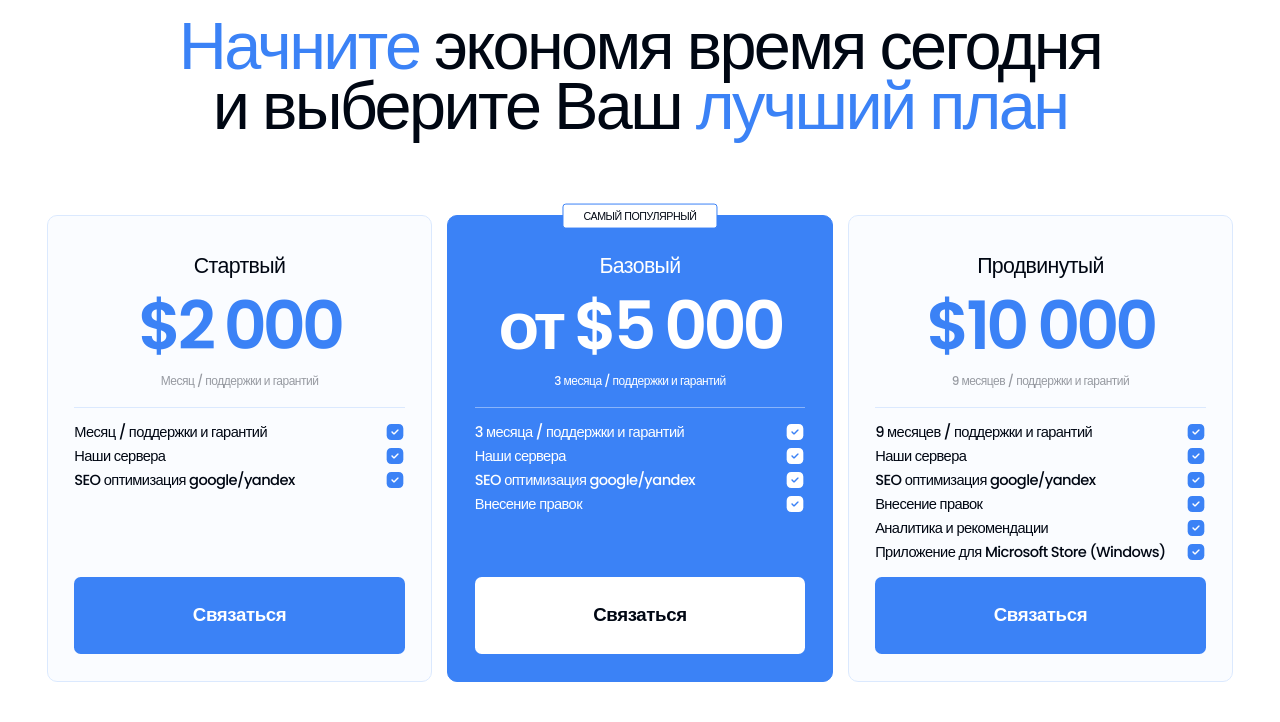
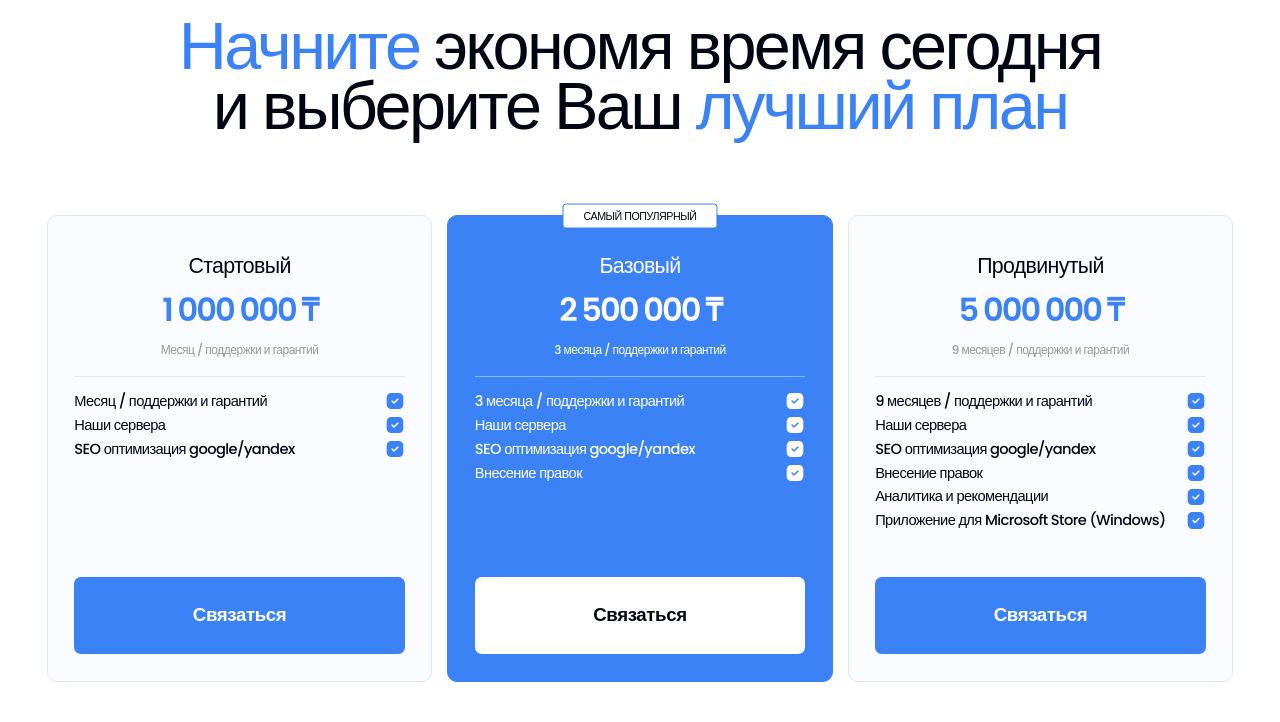
Before and after one commit to webnetkz/webnet, a PHP site: page / in a window 1280 px wide. Shown: the part 2062-2784 px from the top of the page. Run offline with PHP 8.4, Linux system fonts and the light colour scheme.

Commit message:
Change currency

```diff
--- /dev/null
+++ b/css/custom.css
@@ -0,0 +1,3 @@
+.plan__title {
+  font-size: 2rem;
+}
--- a/header.php
+++ b/header.php
@@ -43,6 +43,7 @@
         <!-- main css -->
         <link rel="stylesheet" href="css/main.css" />
         <link rel="stylesheet" href="css/animation.css" />
+        <link rel="stylesheet" href="css/custom.css">
 
         <!-- libs js -->
         <script defer src="libs/dynamic-adapt.js"></script>
--- a/index.php
+++ b/index.php
@@ -172,8 +172,8 @@
                                     data-aos-delay="300"
                                 >
                                     <div class="plan__inner">
-                                        <p class="plan__overtitle">Стартвый</p>
-                                        <p class="plan__title">$2 000</p>
+                                        <p class="plan__overtitle">Стартовый</p>
+                                        <p class="plan__title">1 000 000 ₸</p>
                                         <p class="plan__subtitle">
                                             Месяц / поддержки и гарантий
                                         </p>
@@ -237,7 +237,7 @@
                                         <p class="plan__overtitle">
                                             Базовый
                                         </p>
-                                        <p class="plan__title">от $5 000</p>
+                                        <p class="plan__title">2 500 000 ₸</p>
                                         <p class="plan__subtitle">
                                             3 месяца / поддержки и гарантий
                                         </p>
@@ -311,7 +311,7 @@
                                         <p class="plan__overtitle">
                                             Продвинутый
                                         </p>
-                                        <p class="plan__title">$10 000</p>
+                                        <p class="plan__title">5 000 000 ₸</p>
                                         <p class="plan__subtitle">
                                           9 месяцев / поддержки и гарантий
                                         </p>
```
